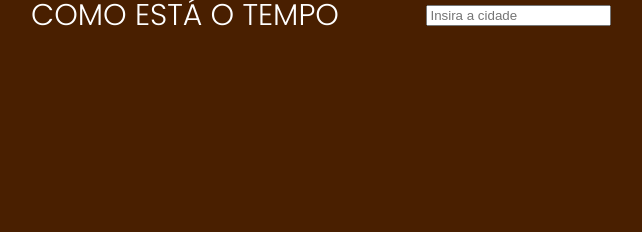
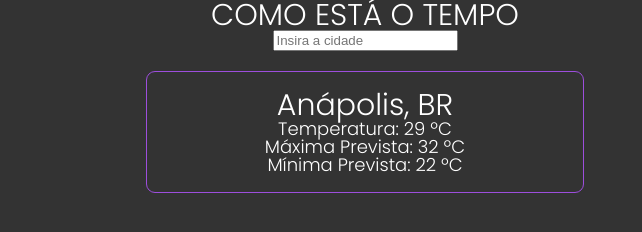
Before and after one commit to LuciusGabriel/condicao-tempo, a plain HTML site: page index.html in a window 1280 px wide. Shown: the whole page, without its empty margins (275-917 px from the left). Drawn offline with Linux system fonts and the light colour scheme.

Commit message:
Estrutura resultado

```diff
--- a/assets/css/style.css
+++ b/assets/css/style.css
@@ -17,13 +17,25 @@ body{
 
 main{
     text-align: center;
-    display: flex;
     justify-content: center;
     align-items: center;
+    background-color: #333;
+    height: 100vh;
 }
 h1{
     font-size: 30px;
+    display: inline-block;
 }
 #city{
     width: 20em;
+    margin: 0 auto;
 }
+
+.resultado{
+    width: 50vh;
+    margin: 0 auto;
+    margin-top: 20px;
+    border: #9d4EDD 1px solid;
+    border-radius: .5em;
+    padding: 1em;
+}
--- a/index.html
+++ b/index.html
@@ -16,6 +16,13 @@
             <input type="search" name="cidade" id="cidade" placeholder="Insira a cidade">
         </form>
 
+        <div class="resultado">
+            <h1>Anápolis, BR</h1>
+            <p>Temperatura: 29 ºC</p>
+            <p>Máxima Prevista: 32 ºC</p>
+            <p>Mínima Prevista: 22 ºC</p>
+        </div>
+
     </main>
     <script src="assets/js/main.js"></script>
 </body>
```
